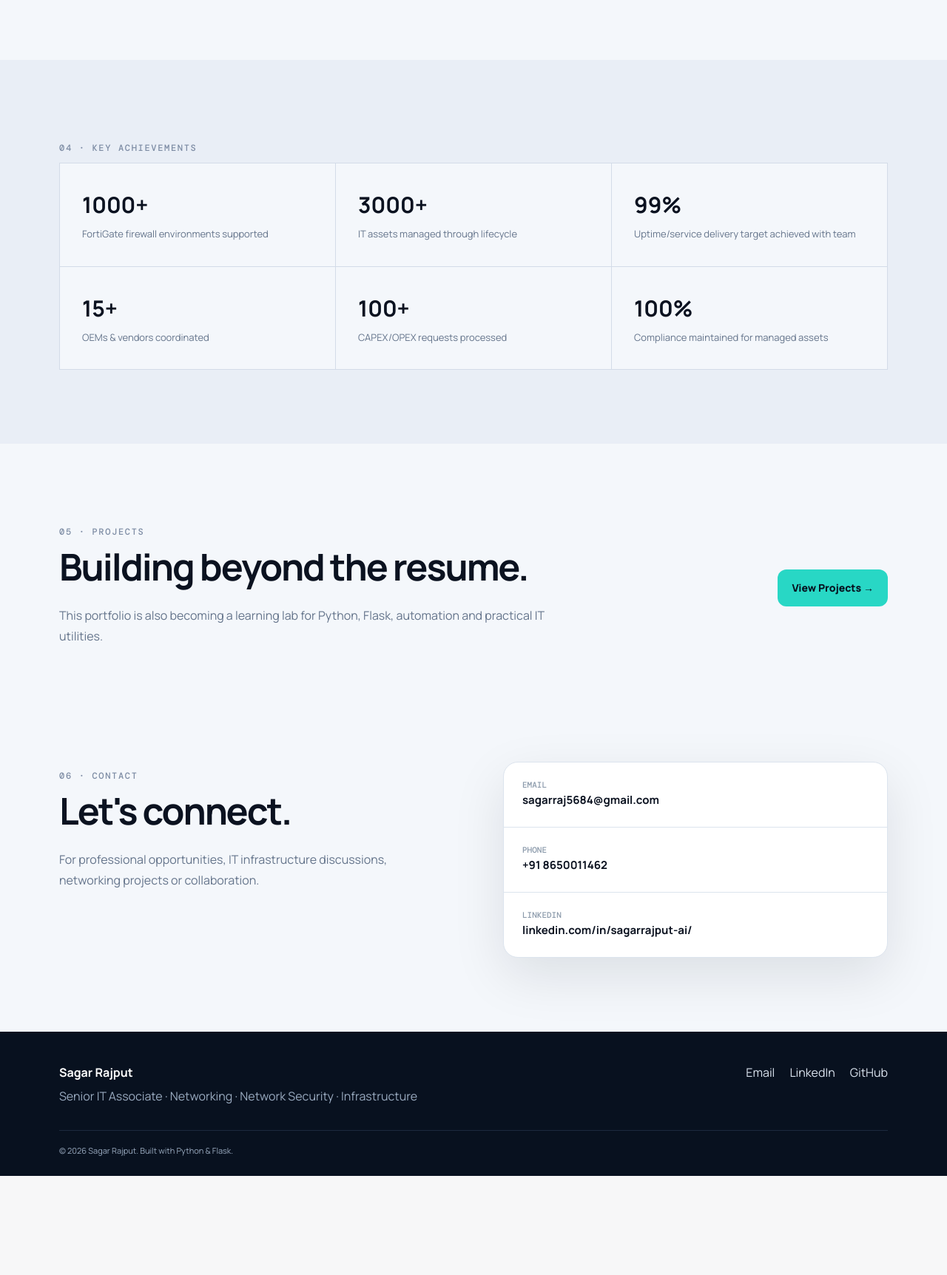
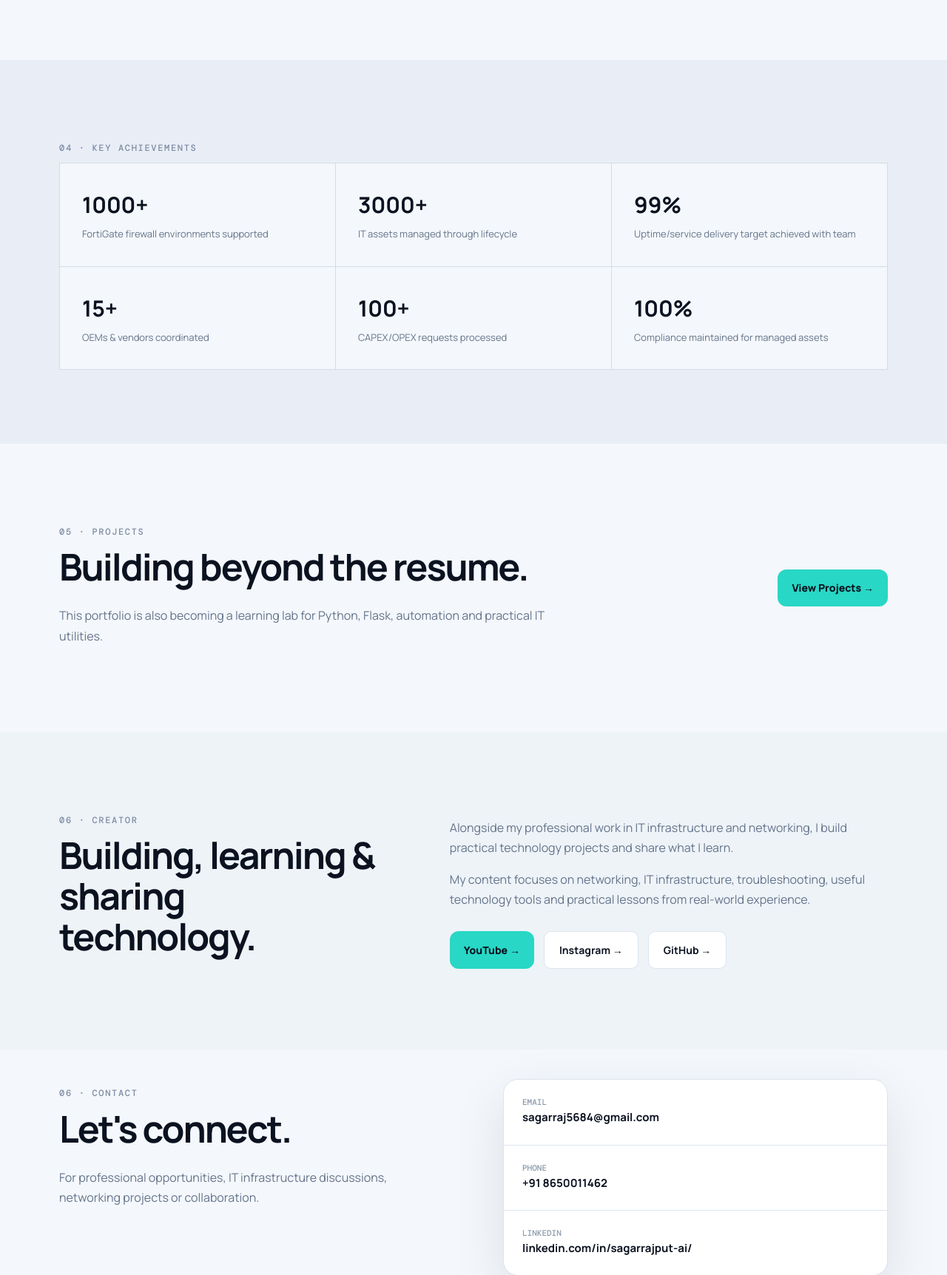
Before and after one commit to sagarrajput-ai/sagar-rajput-portfolio, a Flask app: page / in a window 1280 px wide. Shown: the part 3200-4924 px from the top of the page at 74% size. Before the commit the page ends 4790 px from the top, so only its background shows below. Run offline with Flask 3, Linux system fonts and the light colour scheme.

Commit message:
Add creator section and navigation

```diff
--- a/static/css/style.css
+++ b/static/css/style.css
@@ -50,6 +50,28 @@ a{color:inherit}
 @media(max-width:850px){
   .nav-links{display:none;position:absolute;top:76px;left:0;right:0;background:var(--dark);padding:20px;flex-direction:column;align-items:flex-start}.nav-links.open{display:flex}.menu-toggle{display:block}
   .hero-grid,.two-col,.contact-grid,.resume-layout{grid-template-columns:1fr;gap:45px}.hero{padding-top:70px}.hero-card{max-width:520px}.skills-grid{grid-template-columns:1fr 1fr}.project-grid{grid-template-columns:1fr}.project-preview,.footer-inner{align-items:flex-start;flex-direction:column}
+}
+.creator-section{
+  background:#eef3f8;
+}
+
+.creator-section .section-copy{
+  max-width:700px;
+}
+
+.creator-section .hero-actions{
+  margin-top:28px;
+  margin-bottom:0;
+}
+
+.creator-section .btn-secondary{
+  color:var(--ink);
+  border-color:var(--line);
+  background:#fff;
+}
+
+.creator-section .btn-secondary:hover{
+  border-color:var(--accent2);
 }
 @media(max-width:520px){
   .container{width:min(100% - 28px,1120px)}.section{padding:72px 0}.hero h1{font-size:43px}.hero-stats{gap:18px}.hero-stats strong{font-size:21px}.hero-stats span{font-size:10px}.skills-grid{grid-template-columns:1fr}.achievement-grid{grid-template-columns:1fr}.hero-actions{flex-direction:column;align-items:stretch}
--- a/templates/base.html
+++ b/templates/base.html
@@ -47,6 +47,7 @@
             <a href="{{ url_for('home') }}#skills">Skills</a>
             <a href="{{ url_for('home') }}#experience">Experience</a>
             <a href="{{ url_for('projects') }}">Projects</a>
+            <a href="{{ url_for('home') }}#creator">Creator</a>
             <a href="{{ url_for('home') }}#contact">Contact</a>
             <a class="nav-cta" href="{{ url_for('static', filename='Sagar_Rajput_Resume.pdf') }}" target="_blank">Resume ↗</a>
             <a href="{{ url_for('network_toolkit') }}">Network Toolkit</a>
--- a/templates/index.html
+++ b/templates/index.html
@@ -217,6 +217,62 @@
     </div>
 </section>
 
+<section id="creator" class="section creator-section">
+    <div class="container two-col">
+
+        <div>
+            <p class="section-kicker">06 · CREATOR</p>
+            <h2>Building, learning & sharing technology.</h2>
+        </div>
+
+        <div class="section-copy">
+
+            <p>
+                Alongside my professional work in IT infrastructure and networking,
+                I build practical technology projects and share what I learn.
+            </p>
+
+            <p>
+                My content focuses on networking, IT infrastructure, troubleshooting,
+                useful technology tools and practical lessons from real-world experience.
+            </p>
+
+            <div class="hero-actions">
+
+                <a
+                    class="btn btn-primary"
+                    href="https://www.youtube.com/@sagarrajput_ai"
+                    target="_blank"
+                    rel="noopener noreferrer"
+                >
+                    YouTube →
+                </a>
+
+                <a
+                    class="btn btn-secondary"
+                    href="https://www.instagram.com/sagarrajput_ai/"
+                    target="_blank"
+                    rel="noopener noreferrer"
+                >
+                    Instagram →
+                </a>
+
+                <a
+                    class="btn btn-secondary"
+                    href="https://github.com/sagarrajput-ai"
+                    target="_blank"
+                    rel="noopener noreferrer"
+                >
+                    GitHub →
+                </a>
+
+            </div>
+
+        </div>
+
+    </div>
+</section>
+
 <section id="contact" class="section contact-section">
     <div class="container contact-grid">
         <div>
```
